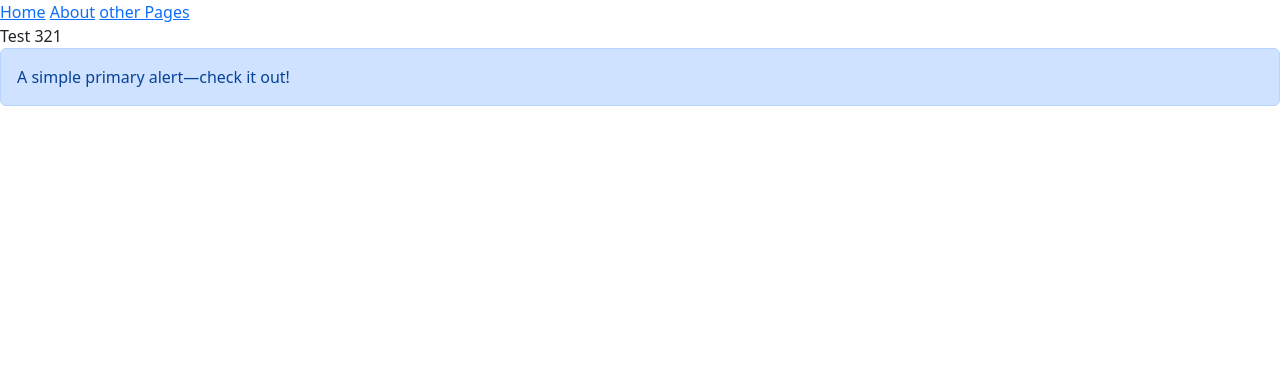
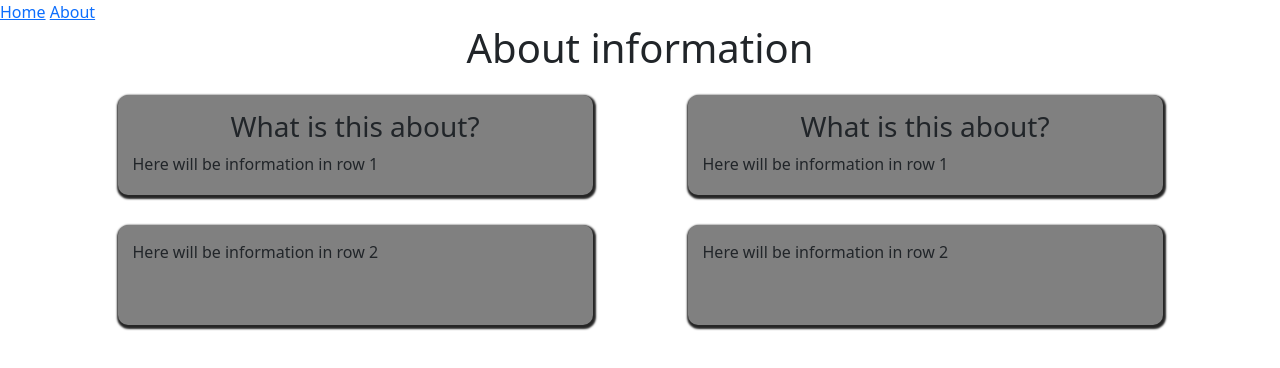
Before and after one commit to Matthes-Baer/Blenumentation, a SvelteKit app: page /about in a window 1280 px wide. Shown: the top 368 px of the page. Built offline with nearby package versions, Linux system fonts and the light colour scheme.

Commit message:
feat: adjusted design für about page

```diff
--- a/src/components/comp.svelte
+++ b/src/components/comp.svelte
@@ -7,6 +7,9 @@
 	export let name: string;
 	export let list: listItemInterface[];
 	export let bindInputText: string;
+
+	// this is a reactive declaration
+	$: reactiveDeclaration = 2;
 
 	// To access states more efficiently, the concept of stores is used
 	// The initial state is declared in the testStore.ts file
--- a/src/components/store-list.svelte
+++ b/src/components/store-list.svelte
@@ -37,7 +37,7 @@
 	bind:value={bindStoreEntryString}
 	class={bindStoreEntryString.length > 3 ? 'access' : 'deny'}
 />
-<button on:click|preventDefault={() => {}}
+<button on:click|preventDefault|once|self={() => {}}
 	>Click in order to add {bindStoreEntryString} to the testStore data</button
 >
 
--- a/src/routes/+layout.svelte
+++ b/src/routes/+layout.svelte
@@ -1,7 +1,6 @@
 <nav>
 	<a href="/">Home</a>
 	<a href="/about">About</a>
-	<a href="/otherPages">other Pages</a>
 </nav>
 
 <slot />
--- a/src/routes/about/+page.svelte
+++ b/src/routes/about/+page.svelte
@@ -1,5 +1,36 @@
 <script>
 </script>
 
-<div>Test 321</div>
-<div class="alert alert-primary" role="alert">A simple primary alert—check it out!</div>
+<h1 class="text-center">About information</h1>
+<div class="container">
+	<div class="row">
+		<div class="col-lg-5 box">
+			<h3 class="text-center">What is this about?</h3>
+			Here will be information in row 1
+		</div>
+		<div class="col-lg-5 box">
+			<h3 class="text-center">What is this about?</h3>
+			Here will be information in row 1
+		</div>
+	</div>
+	<div class="row">
+		<div class="col-lg-5 box">Here will be information in row 2</div>
+		<div class="col-lg-5 box">Here will be information in row 2</div>
+	</div>
+</div>
+
+<style>
+	.box {
+		min-width: 150px;
+		min-height: 100px;
+		background-color: gray;
+		border-radius: 10px;
+		box-shadow: 1px 2px 2px 2px #252525;
+		margin-left: auto;
+		margin-right: auto;
+		margin-top: 15px;
+		margin-bottom: 15px;
+		padding: 15px;
+		transition: all 0.5s;
+	}
+</style>
--- a/src/routes/otherPages/+layout.svelte
+++ b/src/routes/otherPages/+layout.svelte
@@ -3,7 +3,6 @@
 
 <nav>
 	<a href="/otherPages/about">About for other pages</a>
-	<a href="/otherPages/additionalInformation">additional information</a>
 </nav>
 
 <slot />
```
